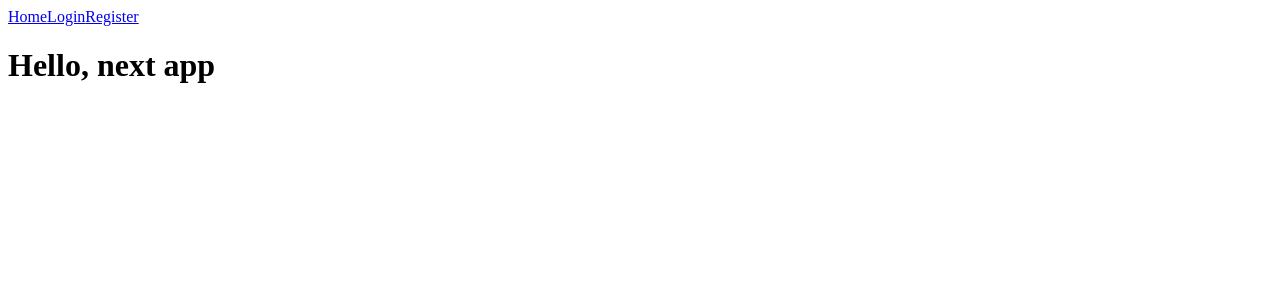
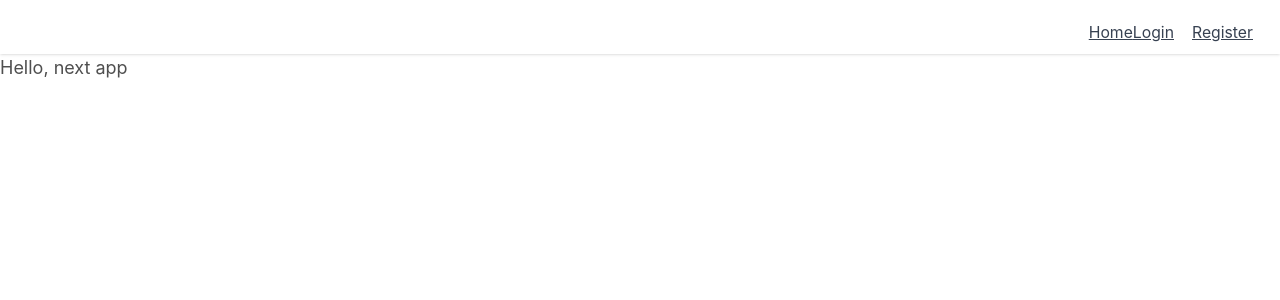
Before and after one commit to zeeshankhalid31/laravel-react-scaffolding, a Next.js app in the folder next/: page / in a window 1280 px wide. Shown: the top 300 px of the page. Built offline with nearby package versions, Linux system fonts and the light colour scheme; no server answers.

Commit message:
use tailwind elements

```diff
--- a/next/app/dashboard/users/list/page.jsx
+++ b/next/app/dashboard/users/list/page.jsx
@@ -5,28 +5,36 @@ import axios from "@/lib/axios";
 import { Suspense, useEffect, useState } from "react";
 import useSWR from "swr";
 
-
-async function getUsersData(pageIndex) {
-    const { data: users, error, mutate } = useSWR(`/api/user/list?=${pageIndex}`, () => axios.get(`/api/user/list?=${pageIndex}`)
-        .then(red => res.data)
+function getUsersData(pageIndex) {
+    const { data: users, error, mutate } = useSWR(`/api/users?page=${pageIndex}`, () => axios.get(`/api/users?page=${pageIndex}`)
+        .then(res => res.data)
         .catch(error => {
             throw error
         })
     )
-    return users;
+    // console.log(returnData);
+    // return {}
+    return { users, error };
 }
 
 export default function page() {
     const [pageIndex, setPageIndex] = useState(0)
-    const users = getUsersData(pageIndex)
+    const { users, error } = getUsersData(pageIndex)
+    // const {users} = getUsersData(pageIndex)
+    if (!users) return (<p>loading user info</p>);
 
+    const tableConfig = [
+        { name: "name", title: "Name" },
+        { name: "email", title: "Email" },
+        { name: "created_at", title: "Created At", type: "date" },
+    ]
 
     return (
         <>
             <div>users list page</div>
             <Suspense fallback={<p>Loading user data ...</p>}>
-                <DataTable data={users} />
-                <button onClick={() => setPageIndex(pageIndex - 1)}>Previous</button>
+                <DataTable tableConfig={tableConfig} data={users.data} />
+                <button onClick={() => setPageIndex((pageIndex > 0) ? pageIndex - 1 : 0)}>Previous</button>
                 <button onClick={() => setPageIndex(pageIndex + 1)}>Next</button>
             </Suspense>
 
--- a/next/app/layout.js
+++ b/next/app/layout.js
@@ -1,4 +1,6 @@
 import Navbar from './navbar'
+import '../src/styles/global.css'
+import "tw-elements/dist/css/tw-elements.min.css";
 
 export const metadata = {
     title: 'Next.js app',
@@ -9,7 +11,7 @@ export default function RootLayout({ header, children }) {
     return (
         <html lang="en">
             <body>
-                <div className="min-h-screen bg-gray-100">
+                <div className="bg-gray-100">
                     <Navbar />
                 </div>
                 {/* Page Heading */}
--- a/next/app/navbar.js
+++ b/next/app/navbar.js
@@ -4,7 +4,7 @@ import NavbarClient from './navbarClient'
 export default function Navbar() {
     return (
         <>
-            <div className="relative flex items-top justify-center min-h-screen bg-gray-100 dark:bg-gray-900 sm:items-center sm:pt-0">
+            <div className="relative flex items-top justify-center bg-gray-100 dark:bg-gray-900 sm:items-center sm:pt-0">
                 <div className="hidden fixed top-0 right-0 px-6 py-4 sm:block">
                     <Link
                         className="ml-4 text-sm text-gray-700 underline"
--- /dev/null
+++ b/next/src/Copyright.js
@@ -0,0 +1,15 @@
+import * as React from 'react';
+import Typography from '@mui/material/Typography';
+import MuiLink from '@mui/material/Link';
+
+export default function Copyright() {
+  return (
+    <Typography variant="body2" color="text.secondary" align="center">
+      {'Copyright © '}
+      <MuiLink color="inherit" href="https://mui.com/">
+        Your Website
+      </MuiLink>{' '}
+      {new Date().getFullYear()}.
+    </Typography>
+  );
+}
--- /dev/null
+++ b/next/src/ProTip.js
@@ -0,0 +1,22 @@
+import * as React from 'react';
+import Link from '@mui/material/Link';
+import SvgIcon from '@mui/material/SvgIcon';
+import Typography from '@mui/material/Typography';
+
+function LightBulbIcon(props) {
+  return (
+    <SvgIcon {...props}>
+      <path d="M9 21c0 .55.45 1 1 1h4c.55 0 1-.45 1-1v-1H9v1zm3-19C8.14 2 5 5.14 5 9c0 2.38 1.19 4.47 3 5.74V17c0 .55.45 1 1 1h6c.55 0 1-.45 1-1v-2.26c1.81-1.27 3-3.36 3-5.74 0-3.86-3.14-7-7-7zm2.85 11.1l-.85.6V16h-4v-2.3l-.85-.6C7.8 12.16 7 10.63 7 9c0-2.76 2.24-5 5-5s5 2.24 5 5c0 1.63-.8 3.16-2.15 4.1z" />
+    </SvgIcon>
+  );
+}
+
+export default function ProTip() {
+  return (
+    <Typography sx={{ mt: 6, mb: 3 }} color="text.secondary">
+      <LightBulbIcon sx={{ mr: 1, verticalAlign: 'middle' }} />
+      Pro tip: See more <Link href="https://mui.com/getting-started/templates/">templates</Link> in
+      the MUI documentation.
+    </Typography>
+  );
+}
--- a/next/src/components/DataTable.js
+++ b/next/src/components/DataTable.js
@@ -1,7 +1,41 @@
+import Date from "./Date";
 
-export default function DataTable({data}) {
+export default function DataTable({ tableConfig, data }) {
+  console.log(data);
+  return (
+    <>
+      <table className="min-w-full text-left text-sm font-light">
+        <thead className="border-b bg-neutral-800 font-medium text-white dark:border-neutral-500 dark:bg-neutral-900">
+          <tr>
+            {tableConfig.map(config => {
+              return (
+                <th scope="col" className="px-6 py-4">{config.title}</th>
+              )
+            })}
+          </tr>
+        </thead>
+        <tbody className="border-b font-medium dark:border-neutral-500">
+          {data.map(item => {
+            return (
+              <tr className="border-b dark:border-neutral-500" key={`item-id-${item.id}`}>
+                {tableConfig.map(config => {
+                  if (config.type === 'date') {
+                    return <td className="whitespace-nowrap px-6 py-4"><Date dateString={item[config.name]} /></td>
+                  } else {
+                    return <td className="whitespace-nowrap px-6 py-4">{item[config.name]}</td>
 
-  return (
-    <div>DataTable</div>
+                  }
+
+                })}
+
+
+
+              </tr>
+            )
+          })
+          }
+        </tbody>
+      </table>
+    </>
   )
 }
--- a/next/src/components/Layouts/Navigation.js
+++ b/next/src/components/Layouts/Navigation.js
@@ -64,9 +64,14 @@ const Navigation = ({ user }) => {
                                 </button>
                             }>
                             <Link
+                                href="/dashboard/users/list"
+                                className="w-full text-left block px-4 py-2 text-sm leading-5 text-gray-700  focus:outline-none transition duration-150 ease-in-out">
+                                Users List
+                            </Link>
+                            <Link
                                 href="/dashboard/user-list"
                                 className="w-full text-left block px-4 py-2 text-sm leading-5 text-gray-700  focus:outline-none transition duration-150 ease-in-out">
-                                Users List
+                                Users List (old)
                             </Link>
                             {/* Authentication */}
                             <DropdownButton onClick={logout}>
@@ -150,9 +155,14 @@ const Navigation = ({ user }) => {
 
                         <div className="mt-3 space-y-1">
                             <Link
+                                href="/dashboard/users/list"
+                                className="w-full text-left block px-4 py-2 text-sm leading-5 text-gray-700  focus:outline-none transition duration-150 ease-in-out">
+                                Users List
+                            </Link>
+                            <Link
                                 href="/dashboard/user-list"
                                 className="w-full text-left block px-4 py-2 text-sm leading-5 text-gray-700  focus:outline-none transition duration-150 ease-in-out">
-                                Users List
+                                Users List (old)
                             </Link>
                             {/* Authentication */}
                             <ResponsiveNavButton onClick={logout}>
--- /dev/null
+++ b/next/src/createEmotionCache.js
@@ -0,0 +1,17 @@
+import createCache from '@emotion/cache';
+
+const isBrowser = typeof document !== 'undefined';
+
+// On the client side, Create a meta tag at the top of the <head> and set it as insertionPoint.
+// This assures that MUI styles are loaded first.
+// It allows developers to easily override MUI styles with other styling solutions, like CSS modules.
+export default function createEmotionCache() {
+  let insertionPoint;
+
+  if (isBrowser) {
+    const emotionInsertionPoint = document.querySelector('meta[name="emotion-insertion-point"]');
+    insertionPoint = emotionInsertionPoint ?? undefined;
+  }
+
+  return createCache({ key: 'mui-style', insertionPoint });
+}
--- a/next/src/styles/global.css
+++ b/next/src/styles/global.css
@@ -1,3 +1,7 @@
+@tailwind base;
+@tailwind components;
+@tailwind utilities;
+
 html,
 body {
   padding: 0;
--- /dev/null
+++ b/next/src/theme.js
@@ -0,0 +1,30 @@
+import { Roboto } from 'next/font/google';
+import { createTheme } from '@mui/material/styles';
+import { red } from '@mui/material/colors';
+
+export const roboto = Roboto({
+  weight: ['300', '400', '500', '700'],
+  subsets: ['latin'],
+  display: 'swap',
+  fallback: ['Helvetica', 'Arial', 'sans-serif'],
+});
+
+// Create a theme instance.
+const theme = createTheme({
+  palette: {
+    primary: {
+      main: '#556cd6',
+    },
+    secondary: {
+      main: '#19857b',
+    },
+    error: {
+      main: red.A400,
+    },
+  },
+  typography: {
+    fontFamily: roboto.style.fontFamily,
+  },
+});
+
+export default theme;
--- a/next/tailwind.config.js
+++ b/next/tailwind.config.js
@@ -1,7 +1,9 @@
 const defaultTheme = require('tailwindcss/defaultTheme')
 
 module.exports = {
-    content: ['./src/**/*.{js,ts,jsx,tsx}'],
+    content: ['./src/**/*.{js,ts,jsx,tsx}',
+        './app/**/*.{js,ts,jsx,tsx}'
+    ],
     darkMode: 'media',
     theme: {
         extend: {
```
Also changed, not shown: next/package.json (+14 -12 lines), 2 other files (tests, documents, lock files or other folders).
